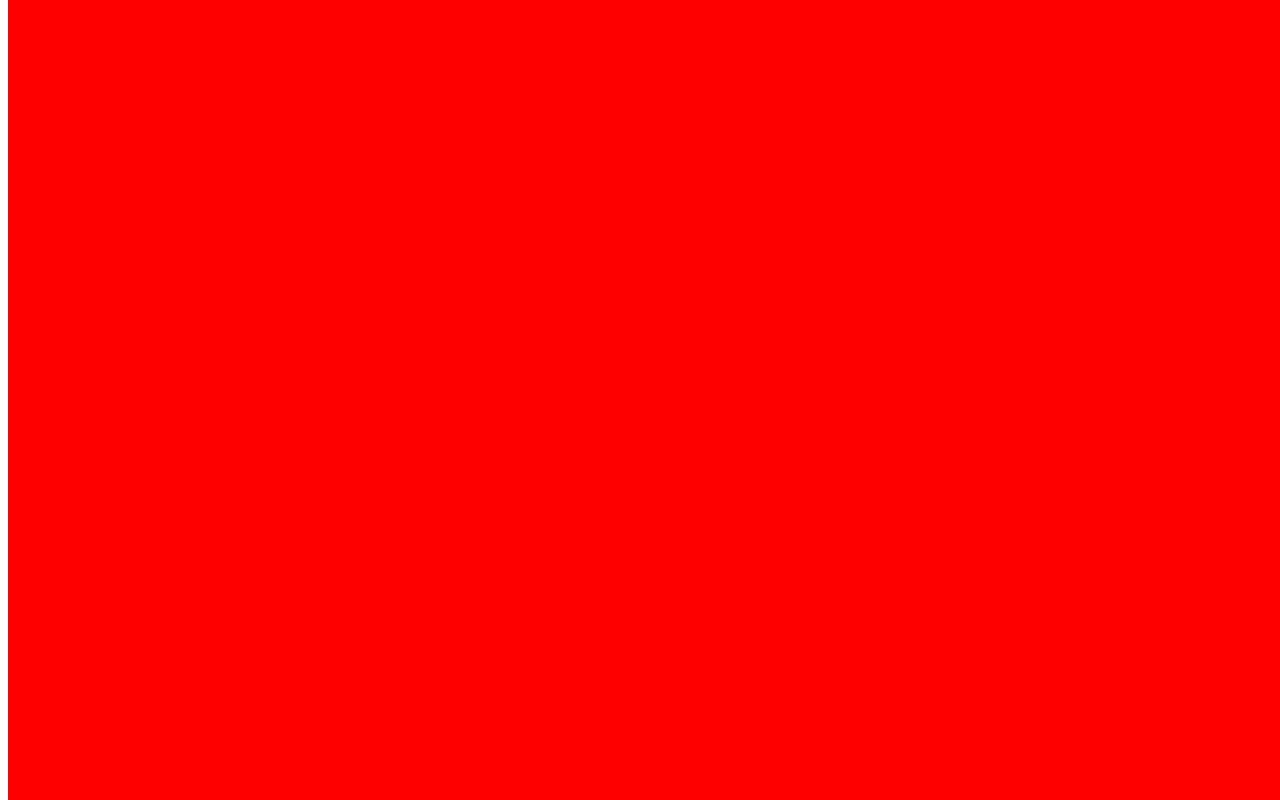
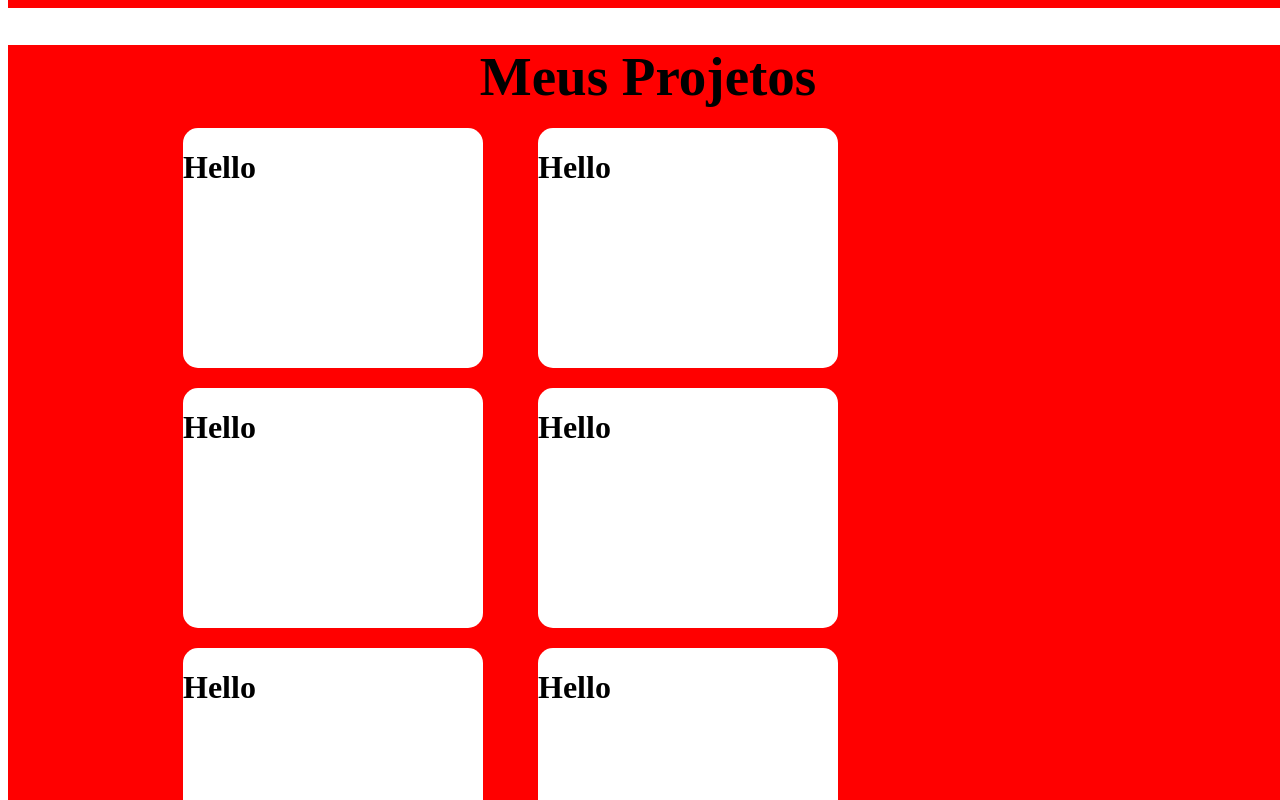
Before and after one commit to LeoRomanzoti/portfolio, a React (Create React App) app: page / in a window 1280 px wide. Shown: the part 1600-2400 px from the top of the page. Built offline with nearby package versions, Linux system fonts and the light colour scheme.

Commit message:
novo componente Project

```diff
--- a/src/App.js
+++ b/src/App.js
@@ -1,6 +1,8 @@
 import React from "react";
 import {
     About,
+    CardProject,
+    Center,
     Container,
     Head,
     HeadDiv,
@@ -9,6 +11,7 @@ import {
     Index,
     Projects,
     Skills,
+    TitleProject,
 } from "./style";
 import GlobalStyle from "./styles/global";
 import { BsGithub, BsLinkedin } from "react-icons/bs";
@@ -59,7 +62,29 @@ const App = () => {
                 </Head>
                 <Index></Index>
                 <About></About>
-                <Projects></Projects>
+                <Projects>
+                    <TitleProject>Meus Projetos</TitleProject>
+                    <Center>
+                        <CardProject>
+                            <h1>Hello</h1>
+                        </CardProject>
+                        <CardProject>
+                            <h1>Hello</h1>
+                        </CardProject>
+                        <CardProject>
+                            <h1>Hello</h1>
+                        </CardProject>
+                        <CardProject>
+                            <h1>Hello</h1>
+                        </CardProject>
+                        <CardProject>
+                            <h1>Hello</h1>
+                        </CardProject>
+                        <CardProject>
+                            <h1>Hello</h1>
+                        </CardProject>
+                    </Center>
+                </Projects>
                 <Skills></Skills>
             </Container>
             <GlobalStyle />
--- a/src/style.js
+++ b/src/style.js
@@ -39,7 +39,7 @@ export const HeadRight = styled.div`
         text-decoration: none;
     }
     a:hover {
-        color: #ff0000;
+        color: blue;
         font-size: 25px;
         transition: ease-in-out 0.3s;
     }
@@ -49,10 +49,6 @@ export const HeadDiv = styled.div`
     padding-right: 5%;
     padding-bottom: 2%;
     padding-top: 2%;
-
-    a:hover {
-        size: 40px;
-    }
 `;
 
 export const Index = styled.div`
@@ -71,5 +67,30 @@ export const Projects = styled.div`
 
 export const Skills = styled.div`
     height: 100vh;
-    background-color: #ff0000;
+    background-color: yellow;
 `;
+
+export const TitleProject = styled.h1`
+    display: flex;
+    font-size: 55px;
+    justify-content: center;
+    align-items: center;
+    margin-bottom: 10px;
+`;
+
+export const CardProject = styled.div`
+    display: inline-block;
+    background-color: white;
+    width: 300px;
+    height: 240px;
+    margin: 10px;
+    border-radius: 15px;
+    margin-left: 45px;
+`;
+
+export const Center = styled.div`
+    margin: 0 130px 0 130px;
+    align-content: center;
+    justify-content: center;
+    align-items: center;
+`;
```
Also changed, not shown: src/components/CardProject.js (added, +9 -0 lines).
